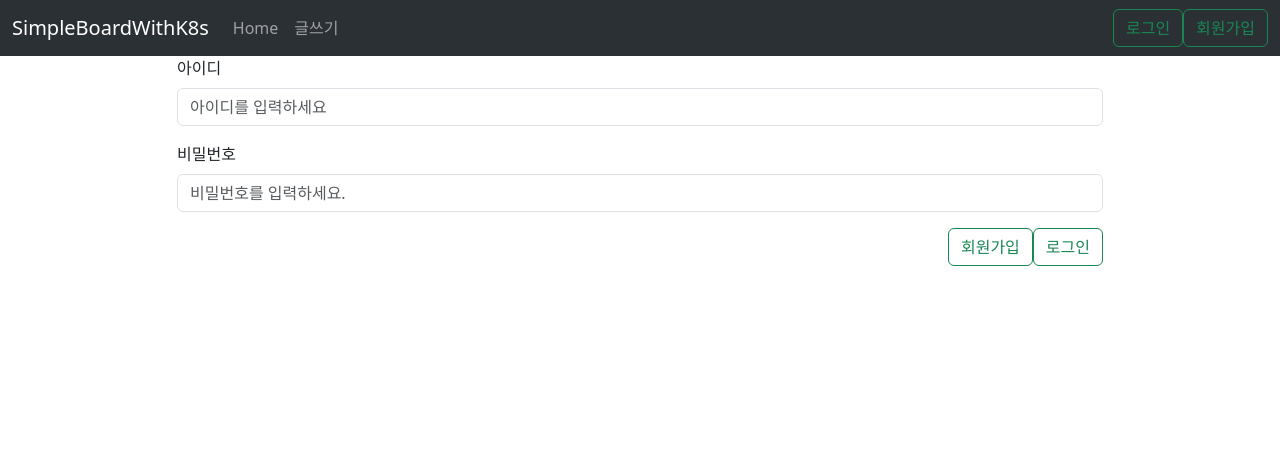
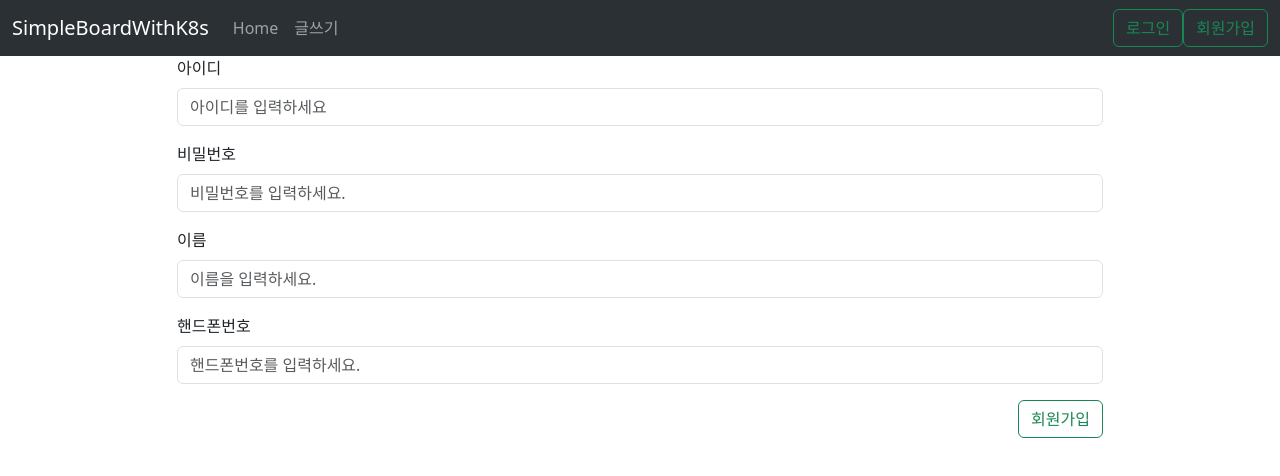
Before and after one commit to leesungkyu1/BoardWithK8s, a React (Create React App) app in the folder front/simple_board_with_k8s/: page /memberJoin in a window 1280 px wide. Shown: the top 476 px of the page. Built offline with nearby package versions, Linux system fonts and the light colour scheme.

Commit message:
회원가입 폼 작업 중

```diff
--- a/front/simple_board_with_k8s/src/components/member/MemberForm.js
+++ b/front/simple_board_with_k8s/src/components/member/MemberForm.js
@@ -2,20 +2,30 @@ import React from "react";
 import { Form } from "../../../node_modules/react-bootstrap/esm/index";
 import Button from 'react-bootstrap/Button';
 
-const MemberForm = () => {
+const MemberForm = ({joinFormSw}) => {
     return <>
         <Form>
             <Form.Group className="mb-3" controlId="formGroupEmail">
                 <Form.Label>아이디</Form.Label>
-                <Form.Control type="email" placeholder="아이디를 입력하세요" />
+                <Form.Control name="userId" type="email" placeholder="아이디를 입력하세요" />
             </Form.Group>
             <Form.Group className="mb-3" controlId="formGroupPassword">
                 <Form.Label>비밀번호</Form.Label>
-                <Form.Control type="password" placeholder="비밀번호를 입력하세요." />
+                <Form.Control name="userPw" type="password" placeholder="비밀번호를 입력하세요." />
+            </Form.Group>
+            <Form.Group className="mb-3" controlId="formGroupPassword">
+                <Form.Label>이름</Form.Label>
+                <Form.Control name="userName" type="text" placeholder="이름을 입력하세요." />
+            </Form.Group>
+            <Form.Group className="mb-3" controlId="formGroupPassword">
+                <Form.Label>핸드폰번호</Form.Label>
+                <Form.Control name="userPhone" type="text" placeholder="핸드폰번호를 입력하세요." />
             </Form.Group>
             <div style={{display: "flex", flexDirection: "row-reverse"}}>
-                <Button variant="outline-success">로그인</Button>
-                <Button variant="outline-success">회원가입</Button>
+                {joinFormSw ?
+                    <Button variant="outline-success">회원가입</Button> :
+                    <Button variant="outline-success">로그인</Button>
+                }
             </div>
         </Form>
     </>
--- a/front/simple_board_with_k8s/src/containers/board/BoardFormContainer.js
+++ b/front/simple_board_with_k8s/src/containers/board/BoardFormContainer.js
@@ -21,8 +21,6 @@ const BoardFormContainer = () => {
 
     const onChangeValue = (e) => {
         const {name, value} = e.target;
-        console.log(name);
-        console.log(value);
 
         dispatch(changeValue({key: name, value}));
     };
@@ -46,7 +44,6 @@ const BoardFormContainer = () => {
     return <>
         <BoardForm
             id={id}
-            key={id}
             title={title}
             content={content}
             onChangeValue={onChangeValue}
--- a/front/simple_board_with_k8s/src/containers/member/MemberContainer.js
+++ b/front/simple_board_with_k8s/src/containers/member/MemberContainer.js
@@ -1,10 +1,16 @@
 import React, {useEffect} from "react";
 import MemberForm from "../../components/member/MemberForm";
 import { useDispatch } from "react-redux";
+import { useLocation } from "../../../node_modules/react-router-dom/dist/index";
 
 const MemberContainer = () => {
+    const location = useLocation().pathname;
+    const joinFormSw = location === "/memberJoin";
+
     return <>
-        <MemberForm></MemberForm>
+        <MemberForm
+            joinFormSw={joinFormSw}
+        />
     </>;
 };
 
--- a/front/simple_board_with_k8s/src/lib/api/board.js
+++ b/front/simple_board_with_k8s/src/lib/api/board.js
@@ -12,8 +12,8 @@ export const boardInsert = ({title, content}) => {
     return asyncRequestBase("POST", `/post`, {title, content});
 };
 
-export const boardUpdate = ({seq, title, content}) => {
-    return asyncRequestBase("PUT", `/post/${seq}`, {title, content});
+export const boardUpdate = ({id, title, content}) => {
+    return asyncRequestBase("PUT", `/post/${id}`, {title, content});
 };
 
 export const boardDelete = (seq) => {
--- a/front/simple_board_with_k8s/src/lib/api/member.js
+++ b/front/simple_board_with_k8s/src/lib/api/member.js
@@ -1,7 +1,7 @@
 import asyncRequestBase from "./asyncRequestBase";
 
-export const memberInsert = ({id, password}) => {
-    return asyncRequestBase('POST', '/member', {id, password});
+export const memberInsert = ({userId, userPw, userName, userPhone}) => {
+    return asyncRequestBase('POST', '/user', {userId, userPw, userName, userPhone});
 };
 
 export const memberLogin = ({id, password}) => {
--- a/front/simple_board_with_k8s/src/modules/member.js
+++ b/front/simple_board_with_k8s/src/modules/member.js
@@ -8,14 +8,17 @@ const [LOGIN, LOGIN_SUCCESS, LOGIN_FAILURE] = createRequestActionTypes("member/L
 const CHANGE_VALUE = "member/CHANGE_VALUE";
 const INIT_FORM = "member/INIT_FORM";
 
-export const memberInsertAction = createAction(MEMBER_INSERT, ({id, password}) => ({id, password}));
+export const memberInsertAction = createAction(MEMBER_INSERT, ({userId, userPw, userName, userPhone}) => ({userId, userPw, userName, userPhone}));
 export const loginAction = createAction(LOGIN, ({id, password}) => ({id, password}));
 export const initForm = createAction(INIT_FORM);
 export const changeValue = createAction(CHANGE_VALUE);
 
 const initState = {
-    id: "",
-    password: "",
+    userId: "",
+    userPw: "",
+    userIdx: "",
+    userName: "",
+    userPhone: "",
     err: null
 };
 
@@ -28,10 +31,8 @@ export function* memberSaga() {
 };
 
 const member = handleActions({
-    [MEMBER_INSERT_SUCCESS]: (state, {payload: {id, password}, code}) => ({
-        ...state,
-        id,
-        password
+    [MEMBER_INSERT_SUCCESS]: (state, {payload: {userId, password}, code}) => ({
+        ...state
     }),
     [MEMBER_INSERT_FAILURE]: (state, {payload: error}) => ({
         ...state,
@@ -43,8 +44,10 @@ const member = handleActions({
     }),
     [INIT_FORM]: (state) => ({
         ...state,
-        id: initState.id,
-        password: initState.password
+        userId: initState.userId,
+        userPw: initState.userPw,
+        userName: initState.userName,
+        userPhone: initState.userPhone,
     })
 }, initState);
 
```
